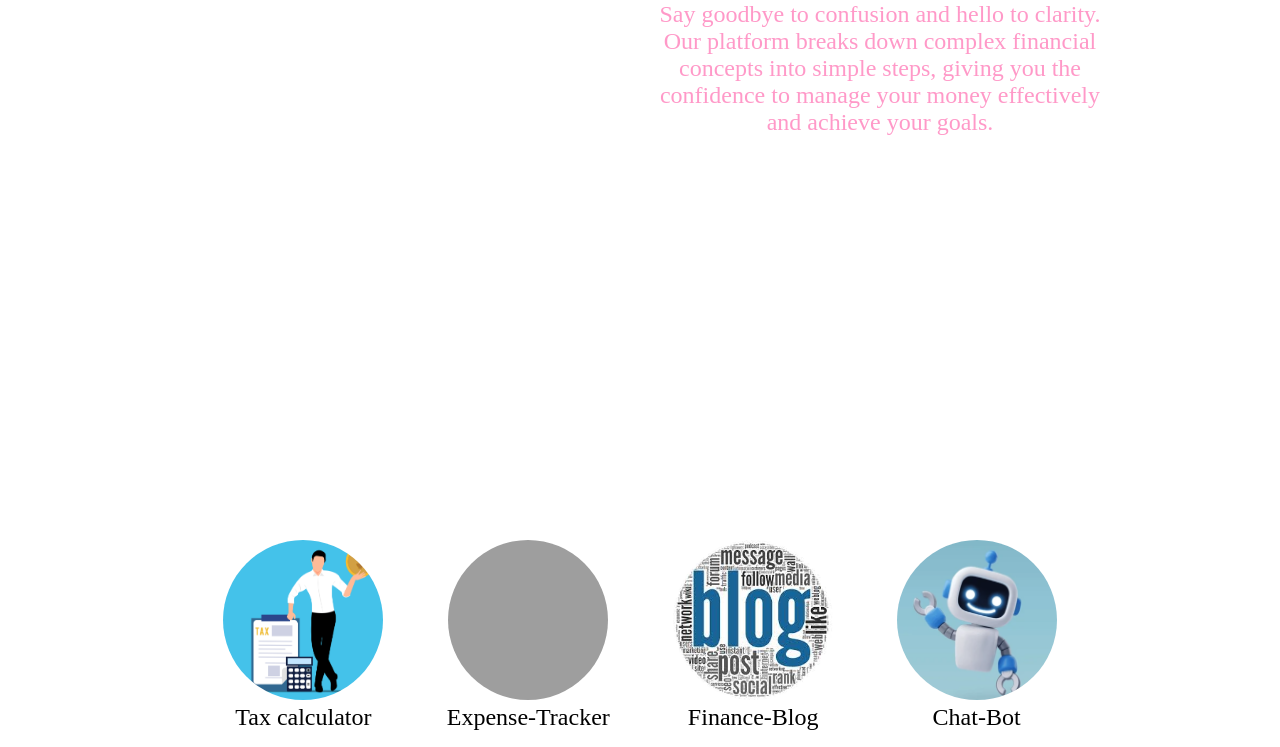
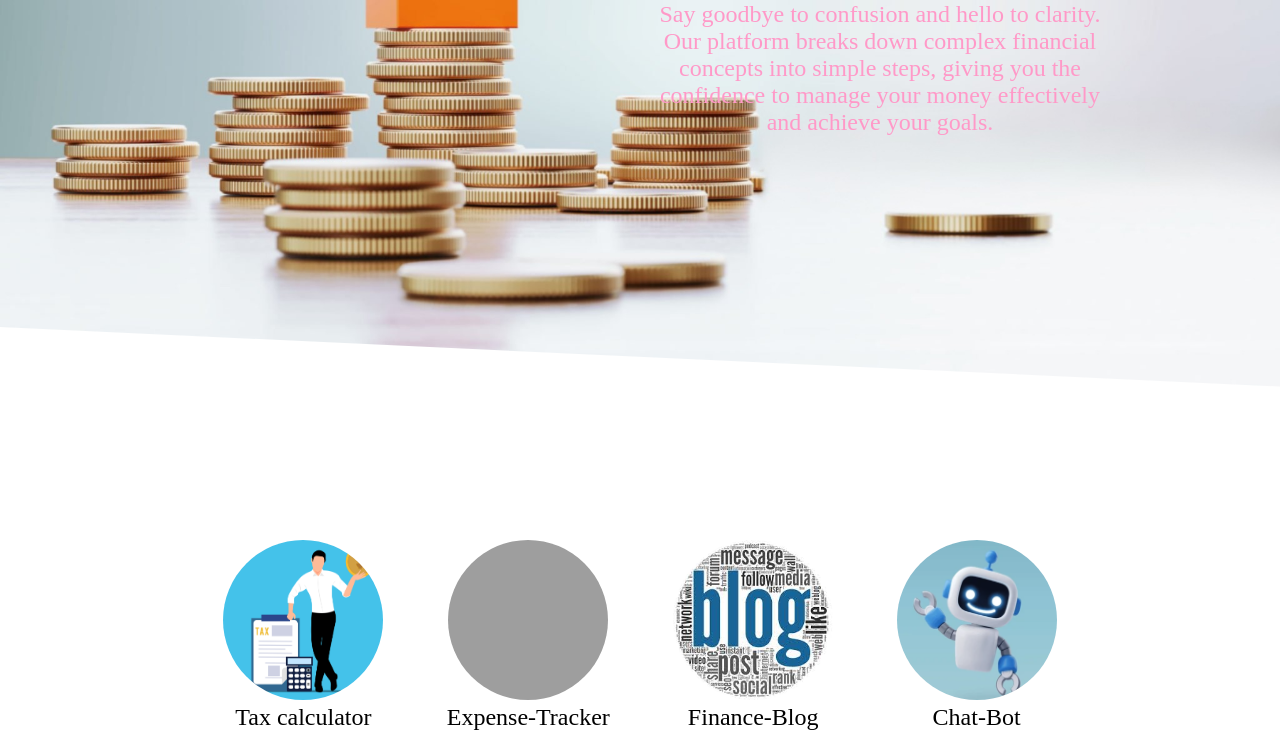
Before and after one commit to Himanshu-05-dev/Hackathon-project-1, a plain HTML site: page index.html in a window 1280 px wide. Shown: the part 324-1071 px from the top of the page. Drawn offline with Linux system fonts and the light colour scheme; grey boxes are pictures that could not be loaded.

Commit message:
Update style.css

```diff
--- a/style.css
+++ b/style.css
@@ -65,7 +65,7 @@
 .section-1{
    height:90vh;
    padding: 1rem 10rem;
-   background: url("images/sec-1-img.jpg")center center;
+   background: url("sec-1-img.jpg")center center;
    background-size: 100% 100%;
    background-repeat: no-repeat;
    position: relative;
```
